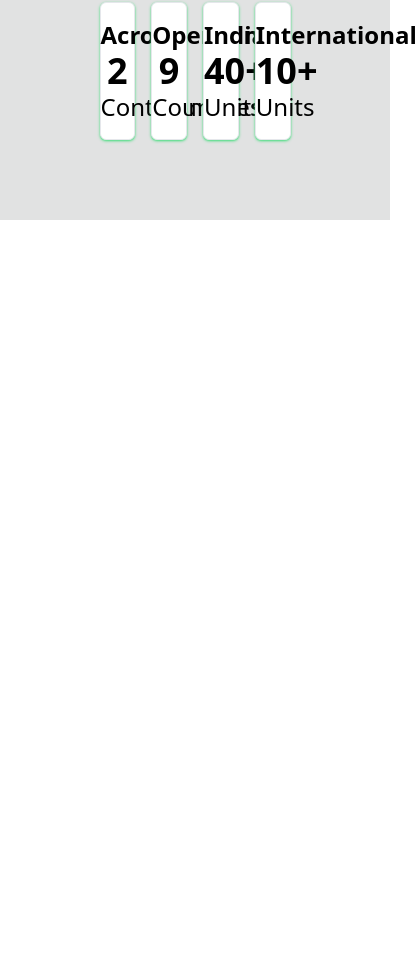
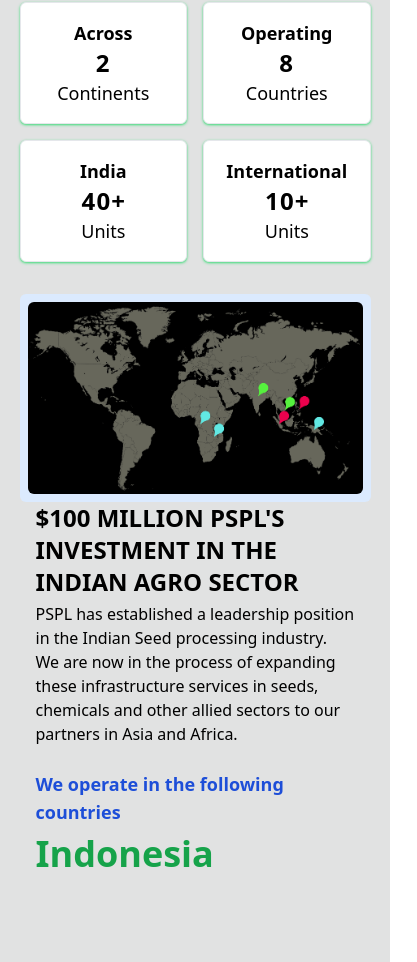
Before and after one commit to bhanudova02/rajesh-seeds, a React (Vite) app: page / in a window 390 px wide. Shown: the part 2362-3324 px from the top of the page, 417 px wide, since content can reach past the window. Before the commit the page ends 2582 px from the top, so only its background shows below. Built offline with nearby package versions, Linux system fonts and the light colour scheme.

Commit message:
new ui changes added

```diff
--- a/src/App.jsx
+++ b/src/App.jsx
@@ -3,7 +3,6 @@
 import { AboutUs } from './components/home/AboutUs'
 import { GlobalPresence } from './components/home/GlobalPresence'
 import { WhatWeOffer } from './components/home/WhatWeOffer'
-import { NavBarComponent } from './components/NavBarComponent'
 import { Slider } from './components/Slider'
 import { Carousel_Home_Data } from './lib/data'
 
@@ -11,7 +10,6 @@
 
   return (
     <main>
-      {/* <NavBarComponent/> */}
       <Header/>
       <Slider sliderList={Carousel_Home_Data} />
       <AboutUs/>
--- a/src/components/NavBarComponent.jsx
+++ b/src/components/NavBarComponent.jsx
@@ -9,7 +9,7 @@
         <nav>
             <Sheet>
                 <SheetTrigger>
-                    <CgMenuRight className="text-2xl text-white" />
+                    <CgMenuRight className="text-2xl" />
                 </SheetTrigger>
                 <SheetContent side={"left"} className="w-64 bg-gray-800 text-white max-h-screen overflow-y-auto">
                     <div className="pb-4 border-b border-gray-700">
--- a/src/components/home/GlobalPresence.jsx
+++ b/src/components/home/GlobalPresence.jsx
@@ -1,4 +1,6 @@
 import Globe from "@/components/magicui/globe";
+import NumberTicker from "../magicui/number-ticker";
+import WordRotate from "../magicui/word-rotate";
 
 export function GlobalPresence() {
     return (
@@ -7,30 +9,53 @@
                 <h1 className="text-center text-3xl md:text-4xl font-bold text-blue-900">
                     Global Presence
                 </h1>
-                <div className="grid grid-cols-4 justify-center text-center gap-4 mt-10 px-20">
+                <div className="px-0 md:px-0 lg:px-20">
+                    <div className="grid grid-cols-2 lg:grid-cols-4 justify-center text-center gap-4 mt-10">
                         <div className="border bg-white py-4 rounded-md shadow shadow-green-400">
-                        <h2 className="font-bold text-2xl">Across</h2>
-                        <h1 className="font-bold text-4xl">2</h1>
-                        <h5 className="font-medium text-2xl">Continents</h5>
+                            <h2 className="font-bold text-lg md:text-2xl">Across</h2>
+                            <h1 className="font-bold text-2xl md:text-4xl"><NumberTicker value={2} /></h1>
+                            <h5 className="font-medium text-lg md:text-2xl">Continents</h5>
                         </div>
                         <div className="border bg-white py-4 rounded-md shadow shadow-green-400">
-                        <h2 className="font-bold text-2xl">Operating</h2>
-                        <h1 className="font-bold text-4xl">9</h1>
-                        <h5 className="font-medium text-2xl">Countries</h5>
+                            <h2 className="font-bold text-lg md:text-2xl">Operating</h2>
+                            <h1 className="font-bold text-2xl md:text-4xl"><NumberTicker value={8} /></h1>
+                            <h5 className="font-medium text-lg md:text-2xl">Countries</h5>
                         </div>
                         <div className="border bg-white py-4 rounded-md shadow shadow-green-400">
-                        <h2 className="font-bold text-2xl">India</h2>
-                        <h1 className="font-bold text-4xl">40+</h1>
-                        <h5 className="font-medium text-2xl">Units</h5>
+                            <h2 className="font-bold text-lg md:text-2xl">India</h2>
+                            <h1 className="font-bold text-2xl md:text-4xl"><NumberTicker value={40} />+</h1>
+                            <h5 className="font-medium text-lg md:text-2xl">Units</h5>
                         </div>
                         <div className="border bg-white py-4 rounded-md shadow shadow-green-400">
-                        <h2 className="font-bold text-2xl">International</h2>
-                        <h1 className="font-bold text-4xl">10+</h1>
-                        <h5 className="font-medium text-2xl">Units</h5>
+                            <h2 className="font-bold text-lg md:text-2xl">International</h2>
+                            <h1 className="font-bold text-2xl md:text-4xl"><NumberTicker value={10} />+</h1>
+                            <h5 className="font-medium text-lg md:text-2xl">Units</h5>
                         </div>
                     </div>
-                <div className=" relative">
-
+                    <div className="flex flex-col lg:flex-row mt-8">
+                        <div className="bg-blue-100 rounded-md p-2 w-full lg:w-[60%] ">
+                            <img src="/WorldMap.PNG" alt="Map" className="w-full h-full object-cover     rounded-md" />
+                        </div>
+                        <div className="w-full lg:w-[40%] px-4 flex justify-center items-center">
+                            <div>
+                                <h2 className="text-2xl font-bold">
+                                    $100 MILLION
+                                    PSPL'S INVESTMENT IN THE
+                                    INDIAN AGRO SECTOR
+                                </h2>
+                                <p className="mt-1">
+                                    PSPL has established a leadership position in the Indian Seed processing industry. We are now in the process of expanding these infrastructure services in seeds, chemicals and other allied sectors to our partners in Asia and Africa.
+                                </p>
+                                <div className="mt-6 text-start md:text-center lg:text-start">
+                                    <h2 className="font-bold text-lg text-blue-700">We operate in the following countries</h2>
+                                    <WordRotate
+                                        className="text-4xl md:text-6xl font-bold text-green-600 dark:text-white"
+                                        words={["India", "Bangladesh","Indonesia","Philippines","Singapore","Vietnam","Ghana","Nigeria","Zambia"]}
+                                    />
+                                </div>
+                            </div>
+                        </div>
+                    </div>
                 </div>
             </div>
         </div>
```
Also changed, not shown: public/WorldMap.PNG (added). Lines whose indentation alone changed are shown as unchanged.
